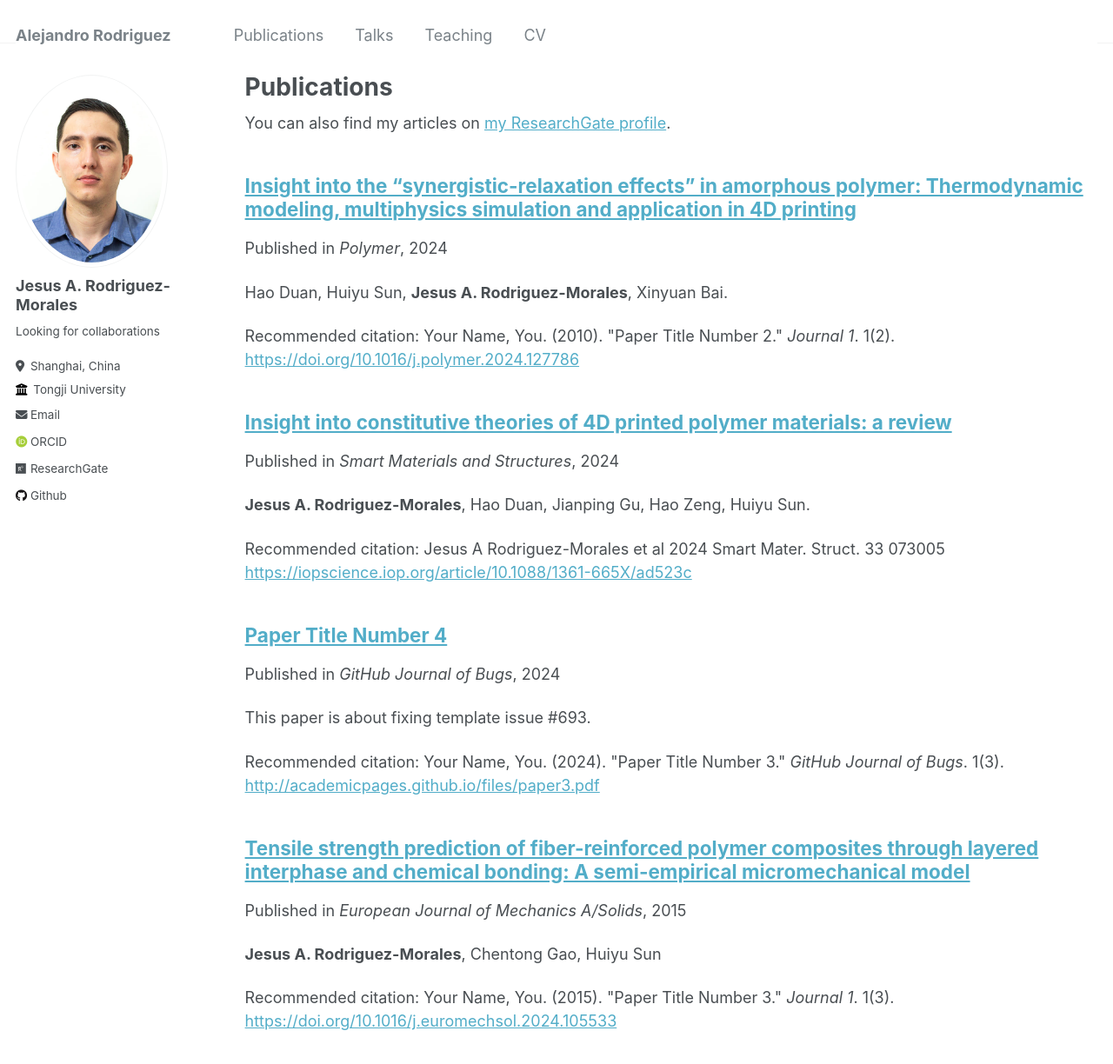
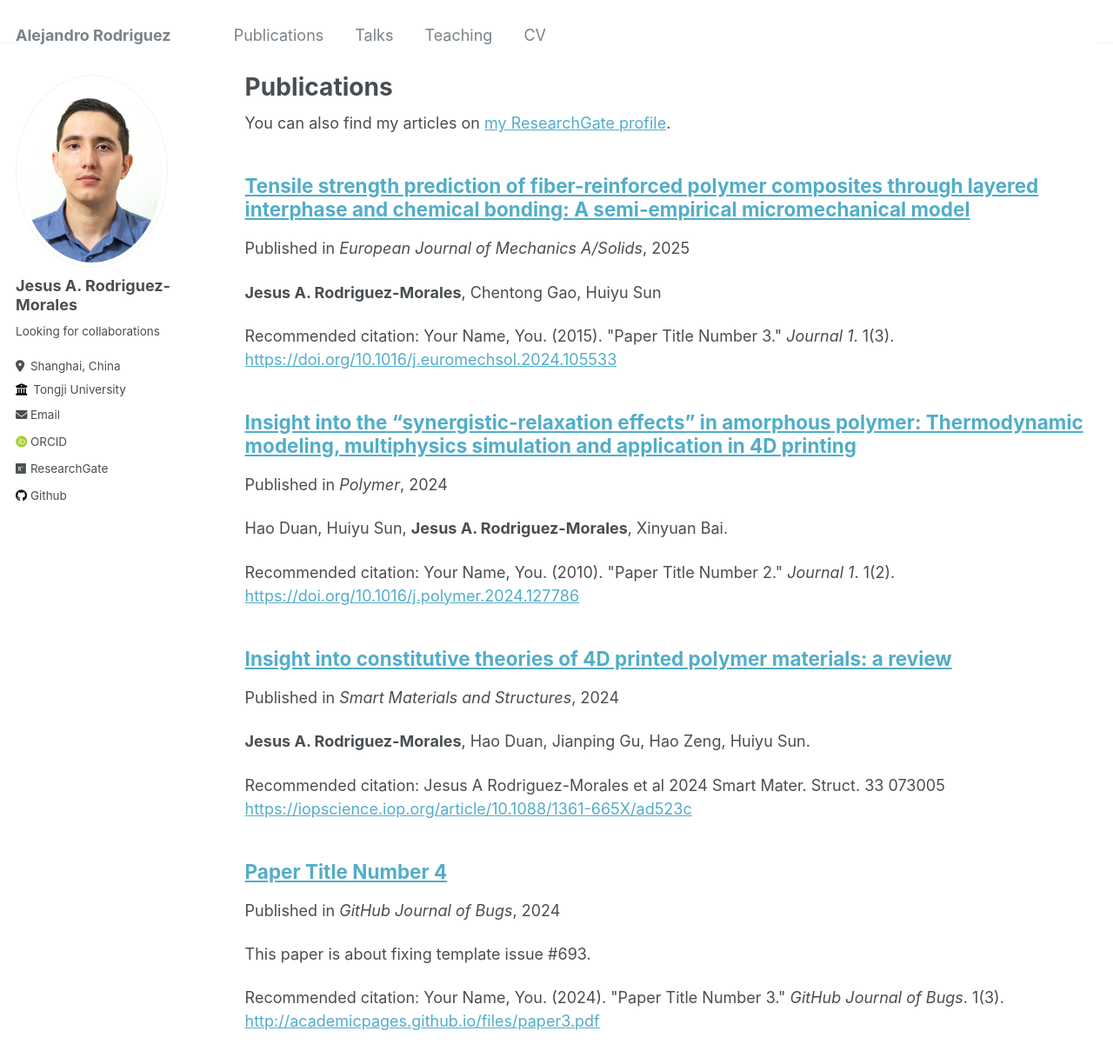
Before and after one commit to alex-rodriguez-m/alex-rodriguez-m.github.io, a Jekyll site: the page built from _pages/publications.md, in a window 1280 px wide and 1400 px high. Shown: the top 1224 px of the window at 87% size. Built offline with Jekyll 4.4.1, drawn with Linux system fonts in a browser that asks for light colours; some web fonts are replaced.

Commit message:
Update and rename 2015-10-01-paper-title-number-3.md to tensile.md

```diff
--- a/_publications/2015-10-01-paper-title-number-3.md
+++ b/_publications/tensile.md
@@ -3,7 +3,7 @@ title: "Tensile strength prediction of fiber-reinforced polymer composites throu
 collection: publications
 permalink: /publication/2015-10-01-paper-title-number-3
 excerpt: '**Jesus A. Rodriguez-Morales**, Chentong Gao, Huiyu Sun'
-date: 2015-10-01
+date: 2025-05-01
 venue: 'European Journal of Mechanics A/Solids'
 paperurl: 'https://doi.org/10.1016/j.euromechsol.2024.105533'
 citation: 'Your Name, You. (2015). &quot;Paper Title Number 3.&quot; <i>Journal 1</i>. 1(3).'
```
